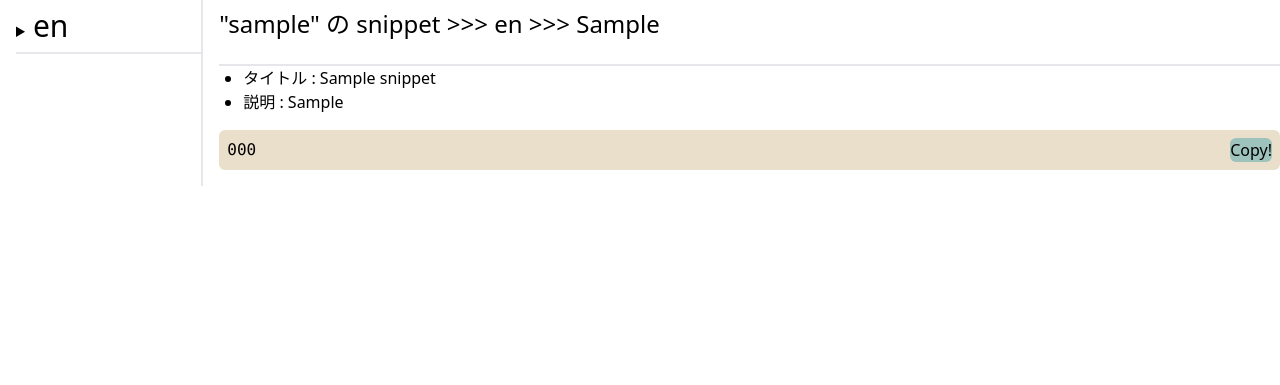
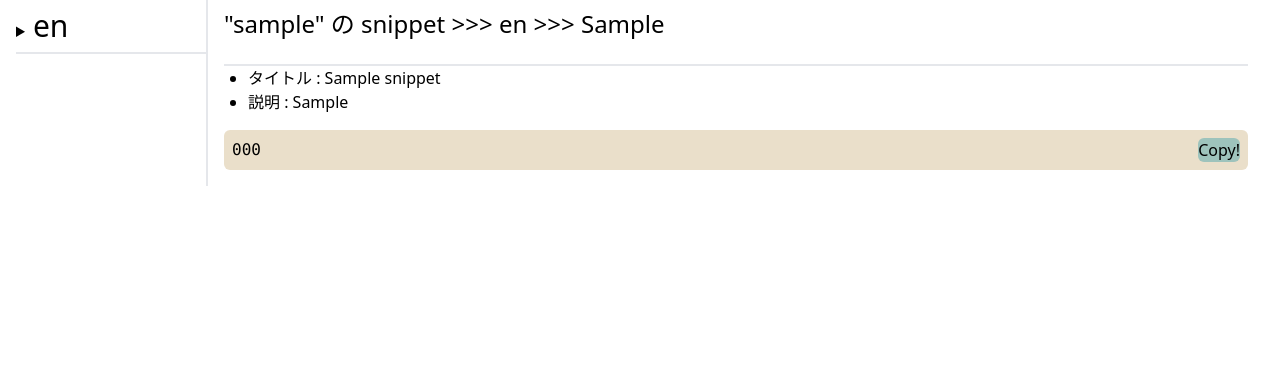
Before and after one commit to ASAP-BYAF/snippet_app, a Django app: page /snippet/list/ in a window 1280 px wide. Shown: the part 68-453 px from the top of the page. Run offline with Django 4.2, Linux system fonts and the light colour scheme; tables that the repository leaves empty hold one stand-in row (values such as "Sample post"); style sheets or scripts are compiled from the project's sources.

Commit message:
snippet_list.html を修正しました。
横幅を 85 % -> 80% としました。
これは、コード部分が画面横方向いっぱいに広がりすぎて見えたからです。

```diff
--- a/templates/snippet_app/snippet_list.html
+++ b/templates/snippet_app/snippet_list.html
@@ -38,7 +38,7 @@
                 </details>
                 {% endfor %}
             </nav>
-            <main  class="w-[85%]">
+            <main  class="w-[80%]">
 
                 <p class="text-2xl py-2">
                     <a href="{% url 'snippet_app:list' %}?person={{person.id}}">"{{person.username}}" の snippet </a>
```
